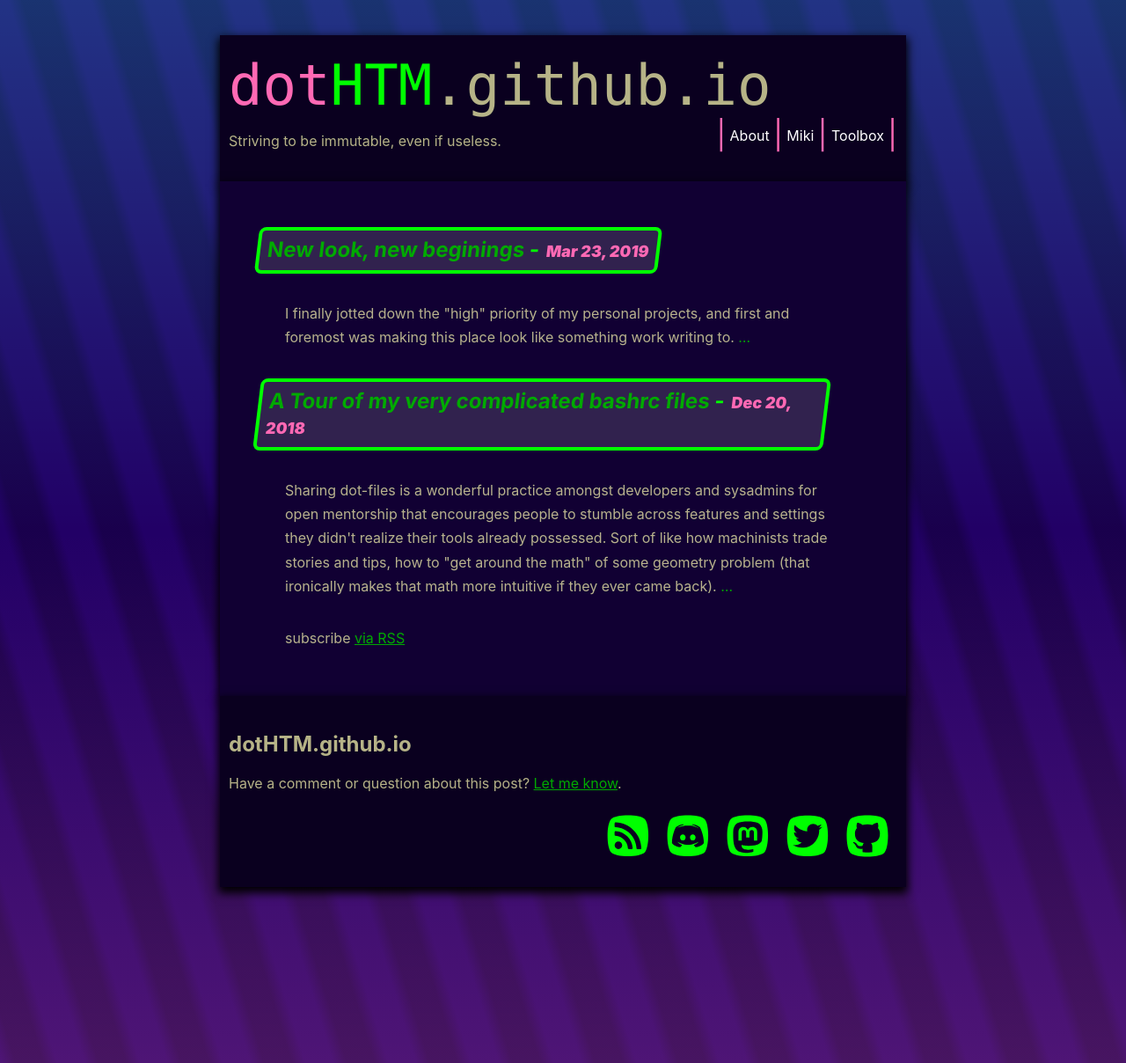
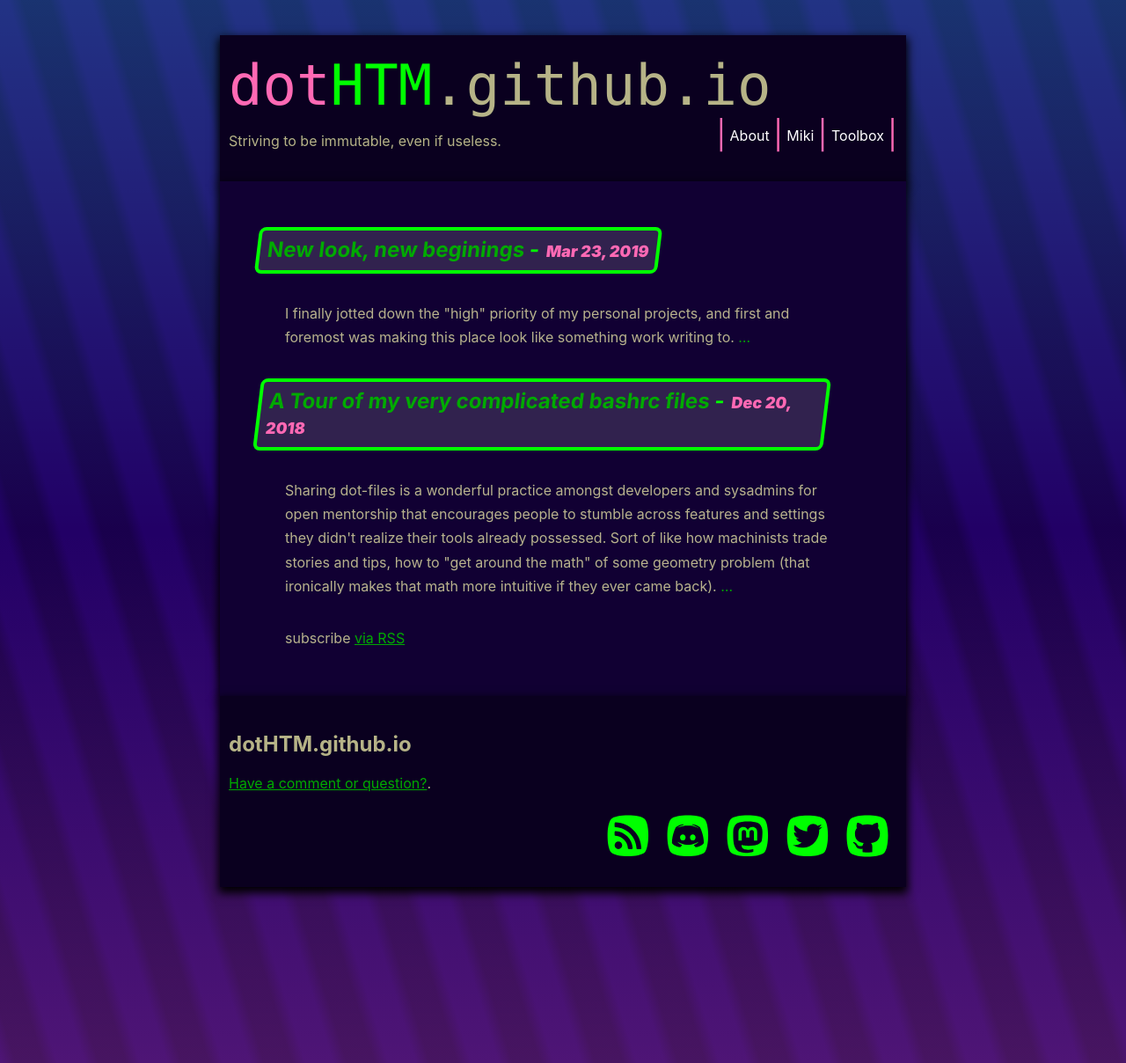
Before and after one commit to dotHTM/dothtm.github.io, a Jekyll site: the page built from index.html, in a window 1280 px wide. Shown: the whole page at 88% size. Built offline with Jekyll 4.4.1, drawn with Linux system fonts in a browser that asks for light colours.

Commit message:
SIMPLIFY

```diff
--- a/_includes/footer.html
+++ b/_includes/footer.html
@@ -5,7 +5,7 @@
 
         <div class="footer-col footer-col-1">
 
-    <p>Have a comment or question about this post? <a href="mailto:dothtm@icloud.com?subject=Comment -> {{ page.title }}&amp;body=%23%20Comment%20on%0A%20%20%20%20{{page.url | prepend: site.url }}%0A%0A%23%20Your%20comment%0A%0A%0A%0A%0A%23%20May%20I%20share%20your%20comment%20publicly%3F%0A%0AYes%20/%20No%0A%0A%0A">Let me know</a>.</p>
+    <p><a href="mailto:dothtm@icloud.com?subject=Comment -> {{ page.title }}&amp;body=%23%20Comment%20on%0A%20%20%20%20{{page.url | prepend: site.url }}%0A%0A%23%20Your%20comment%0A%0A%0A%0A%0A%23%20May%20I%20share%20your%20comment%20publicly%3F%0A%0AYes%20/%20No%0A%0A%0A">Have a comment or question?</a>.</p>
 
 
             </div>
```
